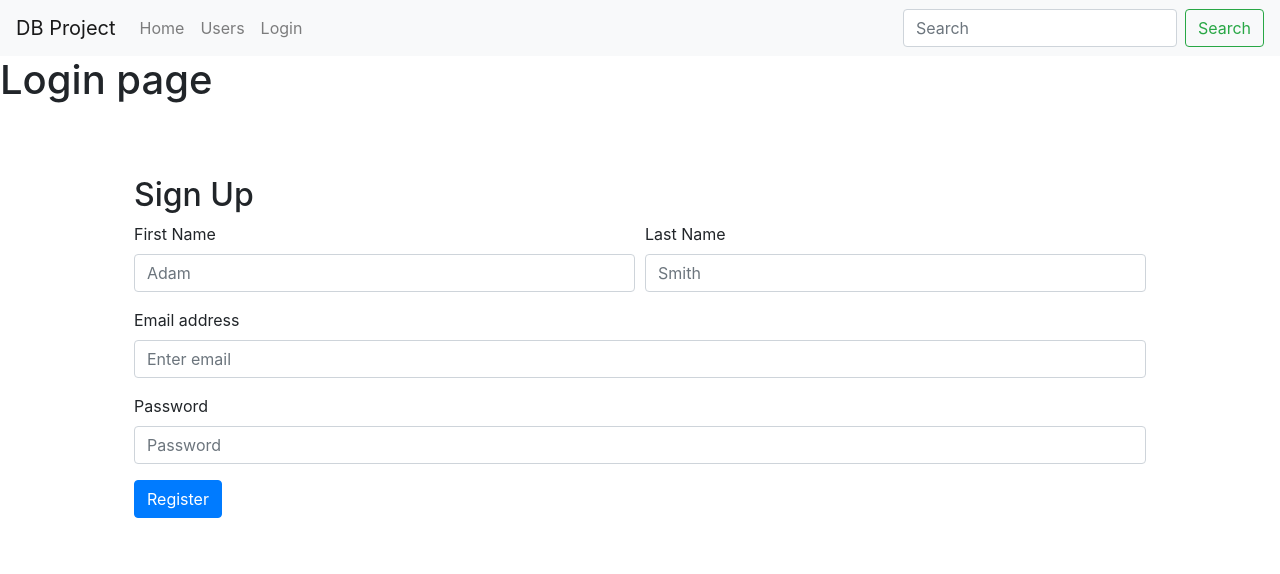
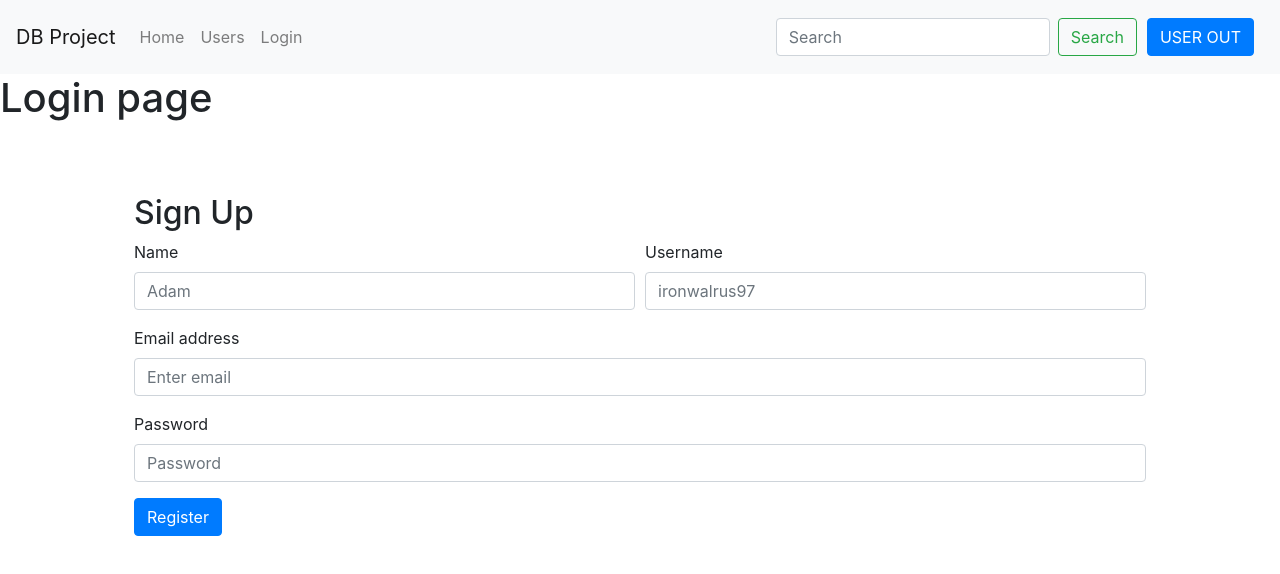
Before and after one commit to sheikhshack/bigdatabases-aws-50.043, a React (Create React App) app in the folder react_app/: page /login in a window 1280 px wide. Both pictures are taken after a click on the button "Sign-Up". Shown: the top 574 px of the page. Built offline with nearby package versions, Linux system fonts and the light colour scheme.

Commit message:
feat: added user services, added user reducers, added sessions persistence

```diff
--- a/react_app/src/App.js
+++ b/react_app/src/App.js
@@ -11,6 +11,7 @@ import Center from 'react-center'
 
 
 const App = () => {
+
     // Dispatchers and selectors //
     const dispatch = useDispatch()
     const user = useSelector(state => state.user)
@@ -34,7 +35,7 @@ const App = () => {
 
     return (
         <>
-            <Navigation />
+            <Navigation user={user} />
             <Switch>
                 <Route path="/users">
                     <h1>User page</h1>
--- a/react_app/src/components/LoginForm.js
+++ b/react_app/src/components/LoginForm.js
@@ -1,14 +1,32 @@
 import React, { useState } from 'react'
 import { Form, Button, Col } from 'react-bootstrap'
+import useField from '../hooks/hooks'
+import { removeReset, resetAll } from '../utils/resets'
+import { useDispatch } from 'react-redux'
+import { login, registerUser } from '../reducers/userReducer'
 
 
-const LoginForm = ({ handleRegister, handleLogin }) => {
+const LoginForm = ({ handleRegister }) => {
+    // State hooks //
+    const password = useField('password')
+    const email = useField('email')
+
+    // Dispatcher //
+    const dispatch = useDispatch()
+
+    const handleLogin = (event) => {
+        event.preventDefault()
+        dispatch(login(email, password))
+        resetAll(password, email)
+    }
+
+
     return(
         <>
-            <Form>
-                <Form.Group controlId="formBasicEmail">
+            <Form onSubmit={handleLogin}>
+                <Form.Group controlId="formBasicEmail" >
                     <Form.Label>Email address</Form.Label>
-                    <Form.Control type="email" placeholder="Enter email"/>
+                    <Form.Control type={email.type} placeholder="Enter email" value={email.value} onChange={email.onChange}/>
                     <Form.Text className="text-muted">
                         We'll never share your email with anyone else.
                     </Form.Text>
@@ -16,9 +34,9 @@ const LoginForm = ({ handleRegister, handleLogin }) => {
 
                 <Form.Group controlId="formBasicPassword">
                     <Form.Label>Password</Form.Label>
-                    <Form.Control type="password" placeholder="Password"/>
+                    <Form.Control type={password.type} placeholder="Password" value={password.value} onChange={password.onChange}/>
                 </Form.Group>
-                <Button variant="primary" type="submit" onClick={handleLogin}>
+                <Button variant="primary" type="submit">
                     Login
                 </Button>
                 <Button variant="outline-primary" onClick={handleRegister}>
@@ -31,28 +49,43 @@ const LoginForm = ({ handleRegister, handleLogin }) => {
 }
 
 const RegisterForm  = () => {
+    // State hooks //
+    const name  = useField('text')
+    const email = useField('email')
+    const password = useField('password')
+    const username = useField('text')
+
+    const dispatch = useDispatch()
+
+
+    const handleRegister = (event) => {
+        event.preventDefault()
+        console.log('User registering with credentials', { username, name, email, password } )
+        dispatch(registerUser({ username, name, email, password }))
+
+    }
 
     return(
         <>
-            <Form>
+            <Form onSubmit={handleRegister}>
                 <Form.Row>
                     <Form.Group as={Col} controlId="formGridFN">
-                        <Form.Label>First Name</Form.Label>
-                        <Form.Control placeholder="Adam" />
+                        <Form.Label>Name</Form.Label>
+                        <Form.Control {...removeReset(name)} placeholder='Adam' />
                     </Form.Group>
 
                     <Form.Group as={Col} controlId="formGridLN">
-                        <Form.Label>Last Name</Form.Label>
-                        <Form.Control placeholder="Smith" />
+                        <Form.Label>Username</Form.Label>
+                        <Form.Control placeholder="ironwalrus97" {...removeReset(username)}/>
                     </Form.Group>
                 </Form.Row>
                 <Form.Group controlId="formGroupEmail">
                     <Form.Label>Email address</Form.Label>
-                    <Form.Control type="email" placeholder="Enter email" />
+                    <Form.Control placeholder="Enter email" {...removeReset(email)} />
                 </Form.Group>
                 <Form.Group controlId="formGroupPassword">
                     <Form.Label>Password</Form.Label>
-                    <Form.Control type="password" placeholder="Password" />
+                    <Form.Control  placeholder="Password" {...removeReset(password)} />
                 </Form.Group>
                 <Button variant="primary" type="submit">
                     Register
@@ -74,11 +107,12 @@ const LoginModule = () => {
         console.log('Register Mode')
     }
 
+
     if (!registerMode) {
         return (
             <div>
                 <h2>Login</h2>
-                <LoginForm handleRegister={handleRegister} />
+                <LoginForm handleRegister={handleRegister}  />
             </div>)
     }
     else {
--- a/react_app/src/components/Navigation.js
+++ b/react_app/src/components/Navigation.js
@@ -2,7 +2,7 @@ import React from 'react'
 import { Navbar, Nav, NavDropdown, Form, FormControl, Button } from 'react-bootstrap'
 import { Link } from 'react-router-dom'
 
-const Navigation = () => {
+const Navigation = ({ user }) => {
 
     return (
         <>
@@ -20,6 +20,12 @@ const Navigation = () => {
                         <FormControl type="text" placeholder="Search" className="mr-sm-2" />
                         <Button variant="outline-success">Search</Button>
                     </Form>
+                    <div className="pull-right btn-toolbar" style={{ margin:10 }}>
+                        {/*TODO: This part here is a quicky way for me to check user state lol*/}
+                        {user === null?
+                            <Button>USER OUT</Button>:
+                            <Button>USER IN</Button> }
+                    </div>
                 </Navbar.Collapse>
             </Navbar>
         </>
--- /dev/null
+++ b/react_app/src/hooks/hooks.js
@@ -0,0 +1,23 @@
+import { useState } from 'react'
+
+const useField = (type) => {
+    const [value, setValue] = useState('')
+
+    const onChange = (event) => {
+        setValue(event.target.value)
+    }
+
+    const reset = () => {
+        setValue('')
+    }
+
+    return {
+        type,
+        value,
+        reset,
+        onChange
+    }
+
+}
+
+export default useField
--- a/react_app/src/reducers/userReducer.js
+++ b/react_app/src/reducers/userReducer.js
@@ -9,16 +9,18 @@ const userReducer = (state = null, action) => {
         return null
     case 'INIT_USER':
         return action.data.user
+    case 'REG_USER':
+        return null
     default:
         return state
 
     }
 }
 // this are the action creators. They make accessing the store easier //
-export const login = (username, password) => {
+export const login = (email, password) => {
     return async dispatch => {
         try {
-            const user = await loginService.login({ username, password })
+            const user = await loginService.login({ email, password })
             window.localStorage.setItem('loggedInUser', JSON.stringify(user))
             // TODO: Look into adding token into the reviewService
             dispatch({
@@ -56,4 +58,17 @@ export const initUser = () => {
     }
 }
 
+export const registerUser = (registrationObject) => {
+    return async dispatch => {
+        try {
+            await loginService.register(registrationObject)
+            dispatch({
+                type:'REG_USER'
+            })
+        } catch (e){
+            console.log('Registration Failed')
+        }
+    }
+}
+
 export default userReducer
--- a/react_app/src/services/loginService.js
+++ b/react_app/src/services/loginService.js
@@ -1,9 +1,16 @@
 import axios from 'axios'
-const baseUrl = '/login'
+const baseUrl = '/user'
 
+// function for handling login API
 const login = async (credentials) => {
-    const response = await axios.post(baseUrl, credentials)
+    // credentials is object {email, pass}
+    const response = await axios.post(baseUrl + '/login', credentials)
     return response.data
 }
 
-export default { login }
+const register = async (registObject) => {
+    const response = await axios.post(baseUrl + '/register', registObject)
+    return response.data
+}
+
+export default { login, register }
--- /dev/null
+++ b/react_app/src/utils/resets.js
@@ -0,0 +1,12 @@
+// The following is a simple way to reset forms
+export const resetAll = (...hooks) => {
+    hooks.forEach((hook) => {
+        hook.reset()
+    })
+}
+
+// The following is a simple way to remove the reset key for JSX
+export const removeReset = (original) => {
+    const { reset, ...result } = original
+    return result
+}
```
Also changed, not shown: 1 other file (tests, documents, lock files or other folders).
